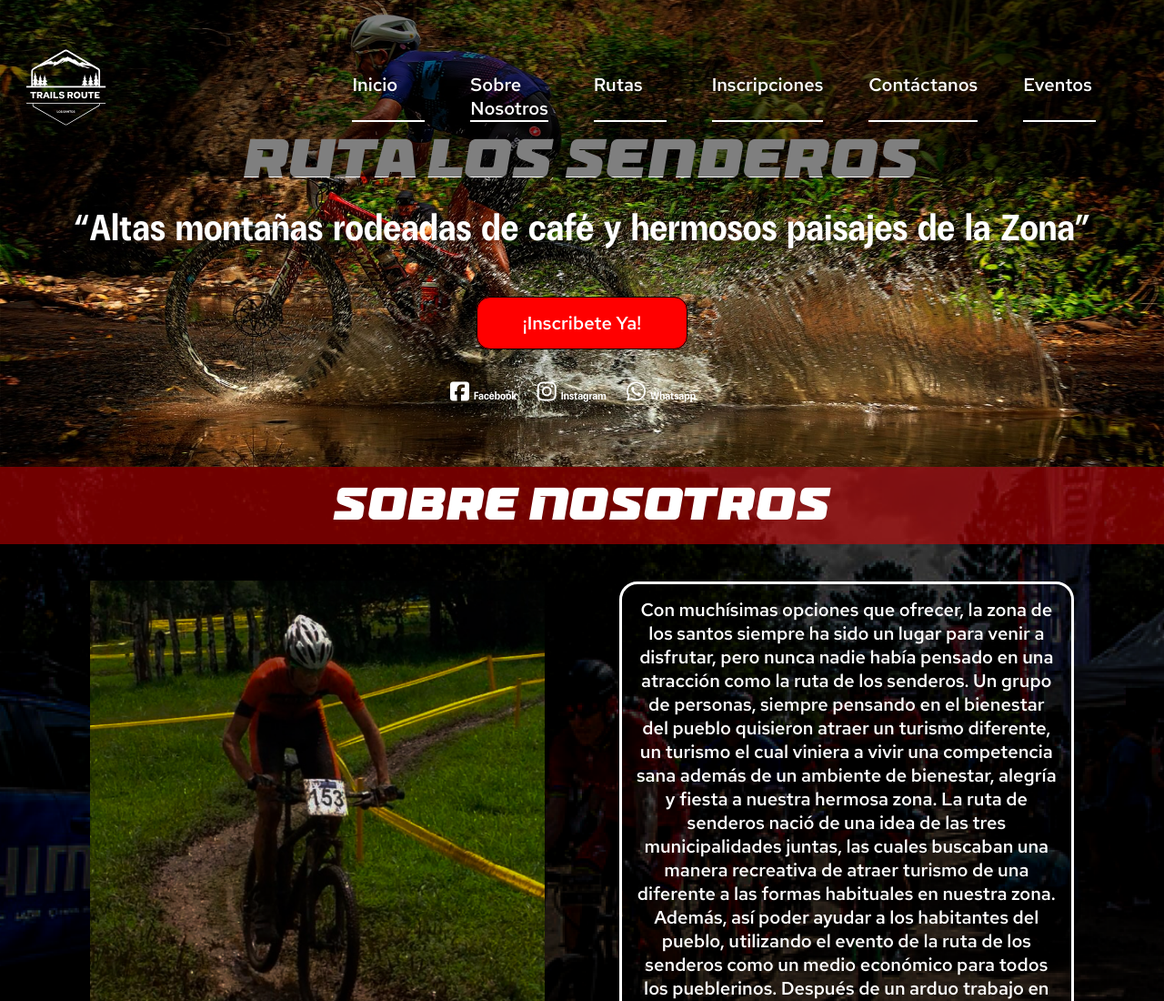
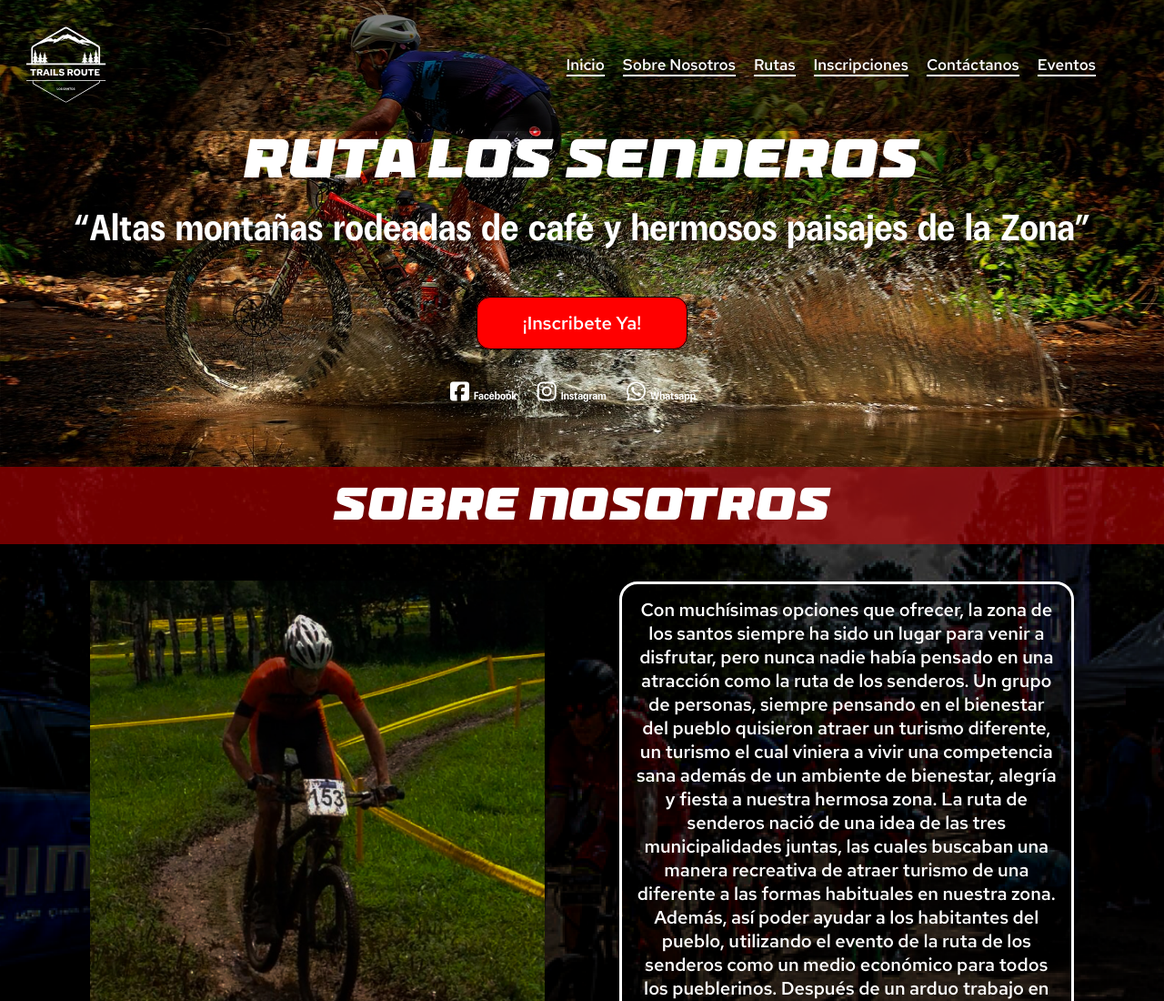
Before and after one commit to felipejimcam25/Web-responsive-Ruta-Los-Senderos, a plain HTML site: page index.html in a window 1280 px wide. Shown: the top 1100 px of the page at 91% size. Drawn offline with Linux system fonts and the light colour scheme; some packages are replaced by stand-ins of ours; a script that the page names is missing.

Commit message:
Arreglo del nav menu

```diff
--- a/css/styles.css
+++ b/css/styles.css
@@ -1204,6 +1204,24 @@ footer{
         top: initial;
         left: 0;
     }
+    .nav-list li{
+        border-bottom: 2px solid #fff;
+        width: initial;
+    }
+    .nav-list{
+        list-style: none;
+        display: flex;
+        gap: 2rem;
+        justify-content: space-between;
+        margin-top: initial;
+    }
+    .nav-list a{
+        text-decoration: none;
+        color: #fff;
+        font-family: 'red_hat_text', sans-serif;
+        font-size: 17px;
+        transition: .5s;
+    }
     .nav{
         position: initial;
         visibility: visible;
@@ -1556,6 +1574,8 @@ footer{
         }
         .nav-list a{
             font-size: 2.0rem;
+            gap: initial;
+            margin-top: initial;
         }
     /*====================== fin Mediaquerys de Navigation en 1440px ====================*/
 
```
